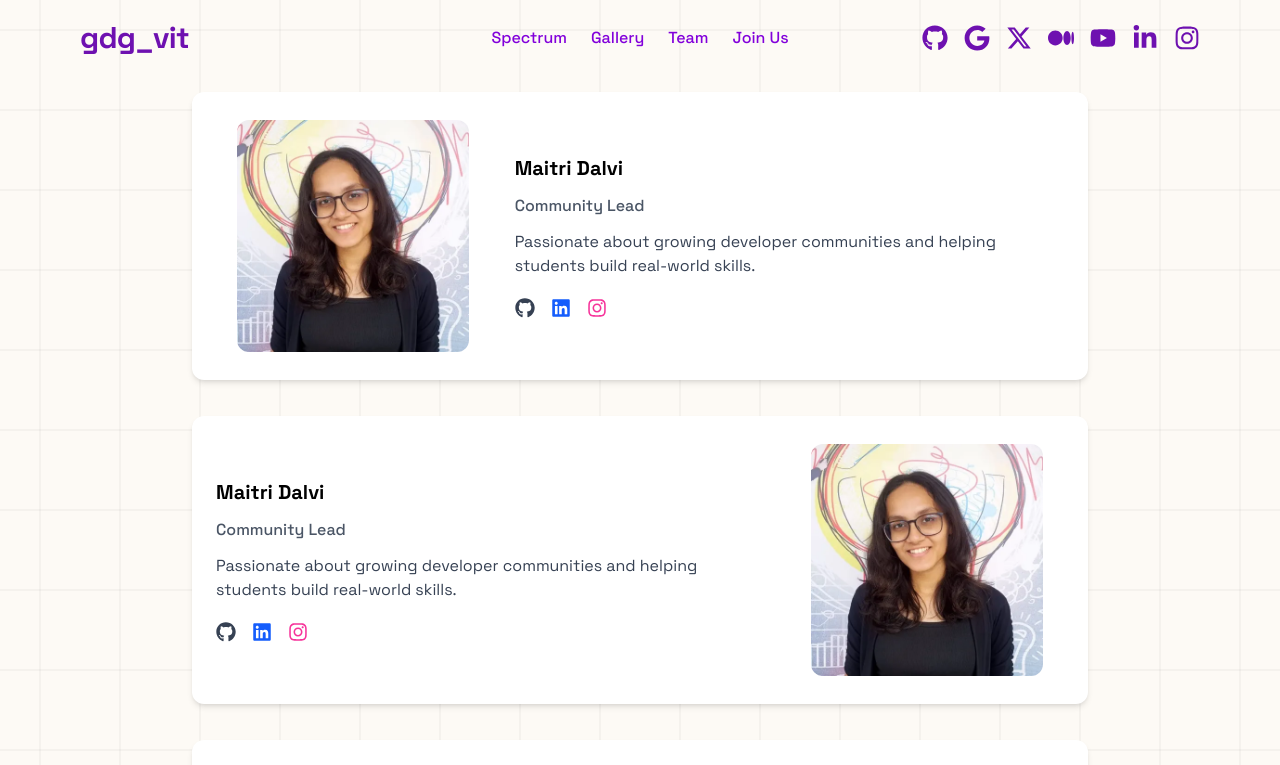
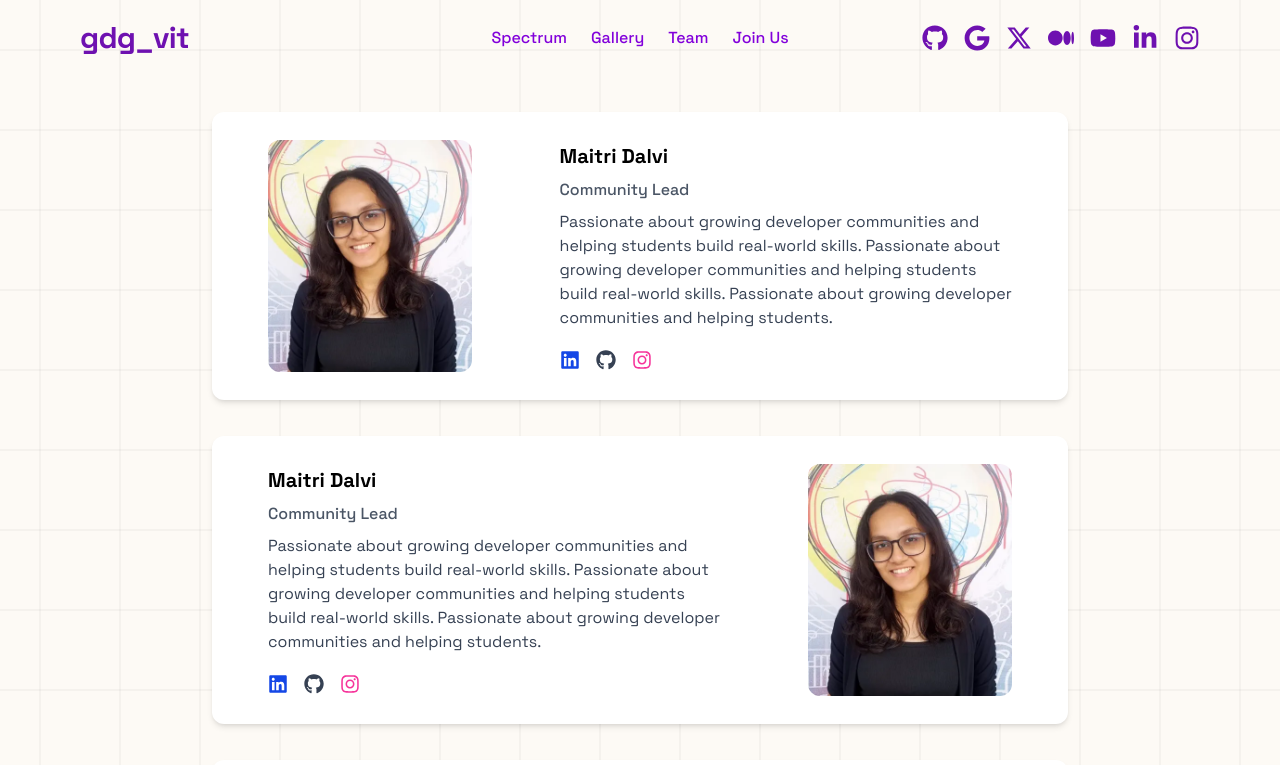
Before and after one commit to maitri-dalvi/gdgvit-web, a Next.js app: page /team in a window 1280 px wide. Shown: the top 765 px of the page. Built offline with nearby package versions, Linux system fonts and the light colour scheme.

Commit message:
fix: Team Card Padding Issue

```diff
--- a/src/app/team/page.tsx
+++ b/src/app/team/page.tsx
@@ -22,7 +22,7 @@ const baseMember: TeamMember = {
   name: 'Maitri Dalvi',
   role: 'Community Lead',
   description:
-    'Passionate about growing developer communities and helping students build real-world skills.',
+    'Passionate about growing developer communities and helping students build real-world skills. Passionate about growing developer communities and helping students build real-world skills. Passionate about growing developer communities and helping students.',
   image: '/team/maitri.jpg',
   socials: {
     github: 'https://github.com/maitridalvi',
@@ -38,16 +38,16 @@ const Team = () => {
     <>
       <Navbar />
       <section className="px-4 mt-5 mb-15 flex justify-center">
-        <div className="max-w-4xl w-full space-y-9">
+        <div className="max-w-4xl w-full space-y-9 p-5">
           {team.map((member, index) => (
             <React.Fragment key={`${member.name}-${index}`}>
               <div
                 className={`flex flex-col md:flex-row ${
                   index % 2 !== 0 ? 'md:flex-row-reverse' : ''
-                } items-center bg-white rounded-xl shadow-md p-6 gap-6 min-h-64 md:min-h-72`}
+                } items-center bg-white rounded-xl shadow-md py-4 md:py-6 px-4 md:px-8 gap-6 md:gap-10 min-h-64 md:min-h-72`}
               >
                 {/* Image */}
-                <div className="w-full md:w-1/3 flex justify-center">
+                <div className="w-full md:w-1/3 px-4 md:px-6">
                   <img
                     src={member.image}
                     alt={member.name}
@@ -56,11 +56,20 @@ const Team = () => {
                 </div>
 
                 {/* Info */}
-                <div className="w-full md:w-2/3 space-y-3 text-center md:text-left">
+                <div className="w-full md:w-2/3 px-4 md:px-6 flex flex-col gap-2 text-center md:text-left">
                   <h2 className="text-xl font-bold">{member.name}</h2>
                   <p className="text-gray-600 font-medium">{member.role}</p>
                   <p className="text-gray-700">{member.description}</p>
-                  <div className="flex justify-center md:justify-start gap-4 pt-2">
+                  <div className="flex justify-center md:justify-start gap-4 pt-3">
+                    {member.socials.linkedin && (
+                      <a
+                        href={member.socials.linkedin}
+                        target="_blank"
+                        className="text-blue-700 hover:text-blue-800"
+                      >
+                        <FaLinkedin className="w-5 h-5" />
+                      </a>
+                    )}
                     {member.socials.github && (
                       <a
                         href={member.socials.github}
@@ -68,15 +77,6 @@ const Team = () => {
                         className="text-gray-700 hover:text-black"
                       >
                         <FaGithub className="w-5 h-5" />
-                      </a>
-                    )}
-                    {member.socials.linkedin && (
-                      <a
-                        href={member.socials.linkedin}
-                        target="_blank"
-                        className="text-blue-600 hover:text-blue-800"
-                      >
-                        <FaLinkedin className="w-5 h-5" />
                       </a>
                     )}
                     {member.socials.instagram && (
```
